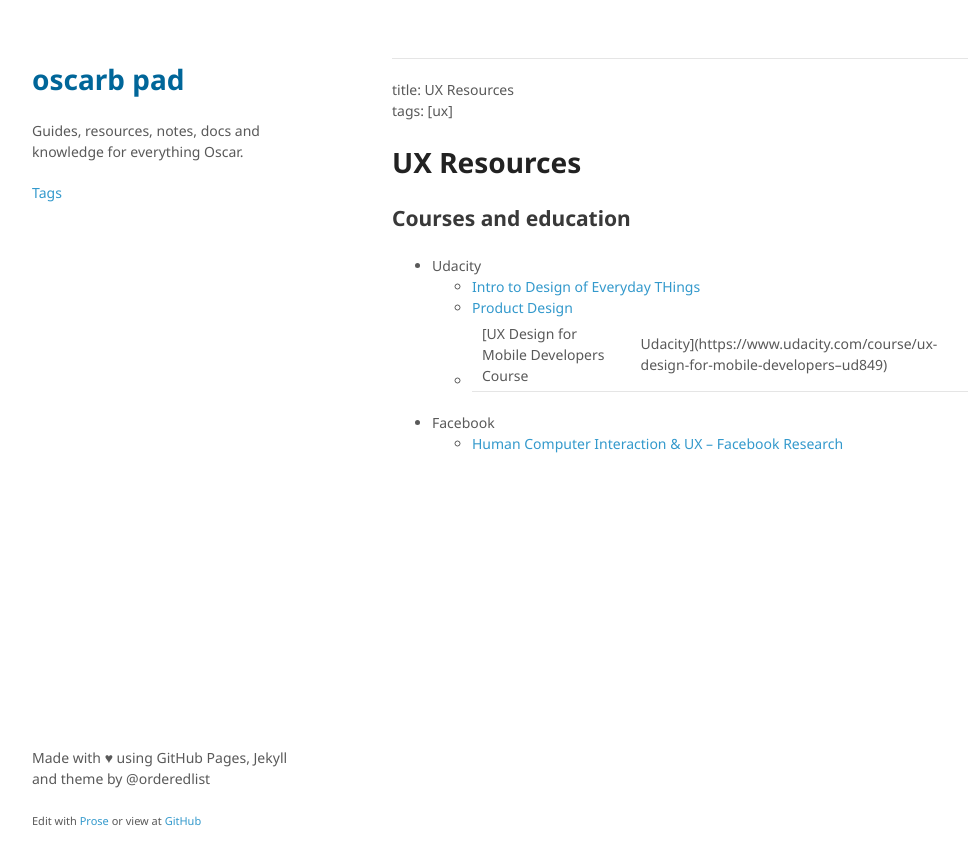
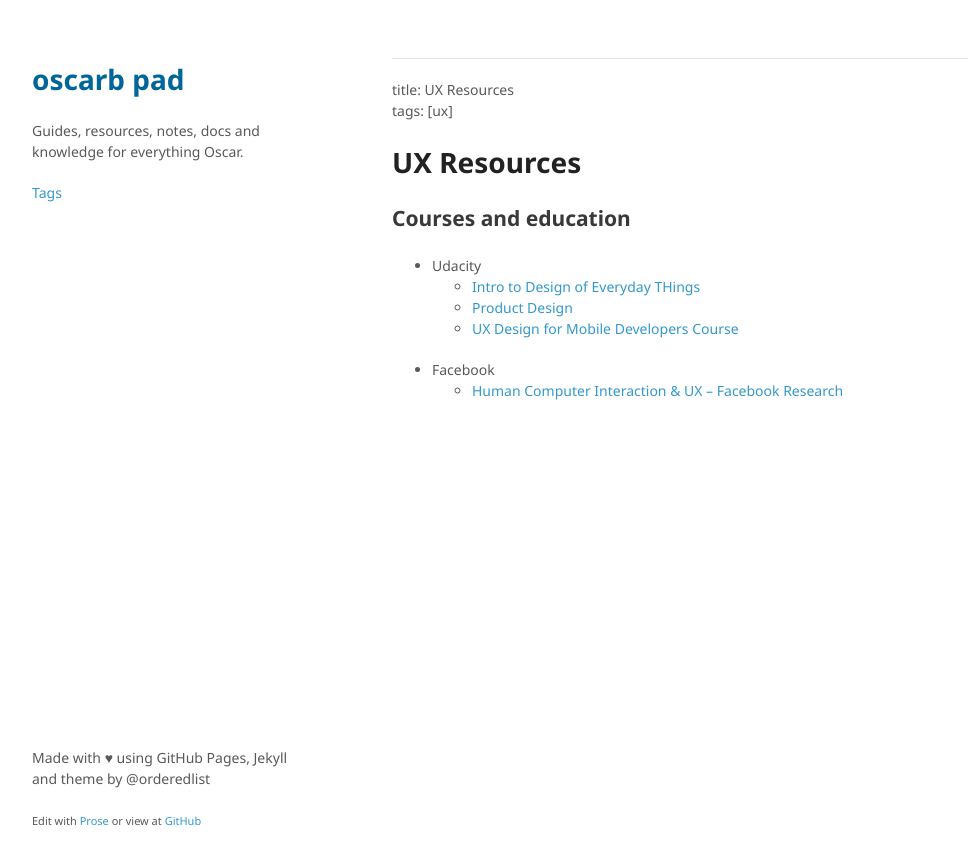
Before and after one commit to oscarb/pad, a Jekyll site: the page built from _docs/ux-resources.md, in a window 1280 px wide. Shown: the top 865 px of the page, without its empty margins (128-1096 px from the left). Built offline with Jekyll 4.4.1, drawn with Linux system fonts in a browser that asks for light colours; some web fonts are replaced.

Commit message:
Created ux-resources.md

```diff
--- a/_docs/ux-resources.md
+++ b/_docs/ux-resources.md
@@ -11,6 +11,6 @@ tags: [ux]
 * Udacity
   * [Intro to Design of Everyday THings](https://www.udacity.com/course/intro-to-the-design-of-everyday-things--design101)
   * [Product Design](https://www.udacity.com/course/product-design--ud509)
-  * [UX Design for Mobile Developers Course | Udacity](https://www.udacity.com/course/ux-design-for-mobile-developers--ud849)
+  * [UX Design for Mobile Developers Course](https://www.udacity.com/course/ux-design-for-mobile-developers--ud849)
 * Facebook
   * [Human Computer Interaction & UX – Facebook Research](https://research.fb.com/category/human-computer-interaction-and-ux/)
```
